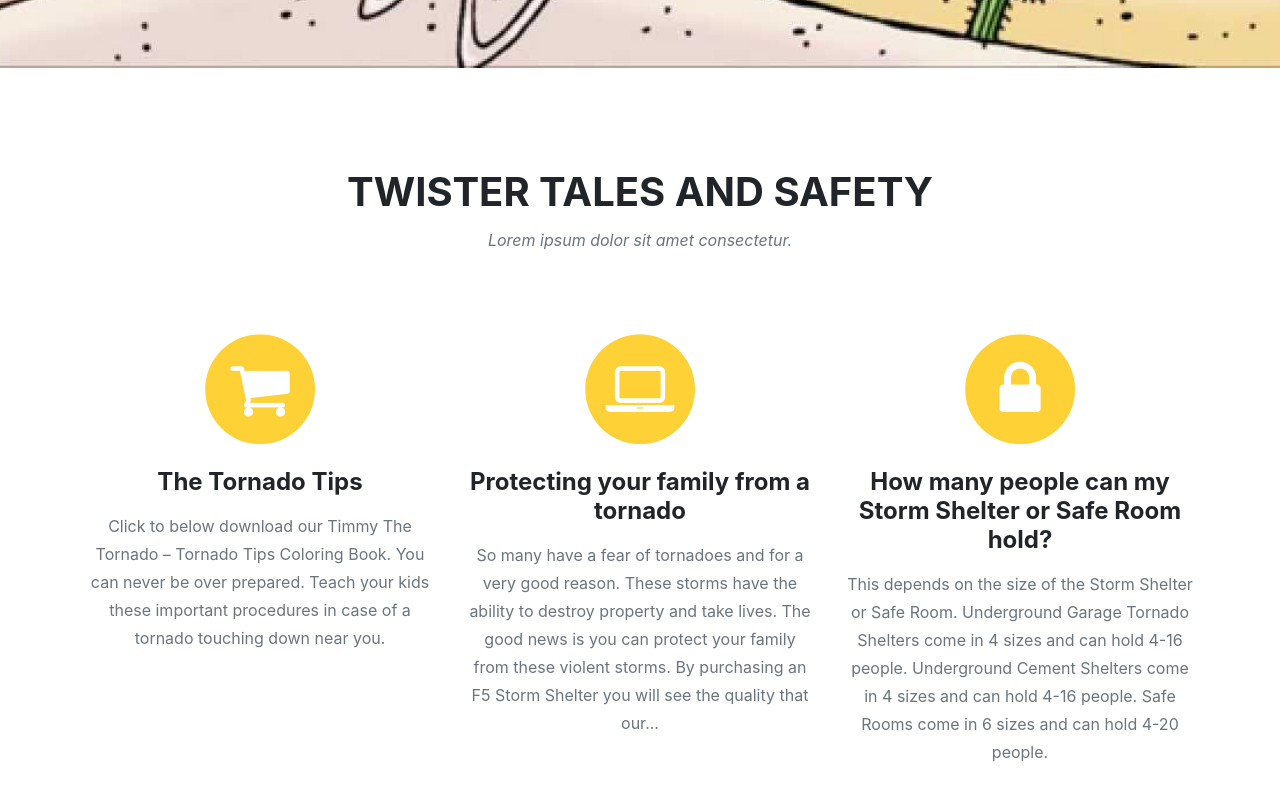
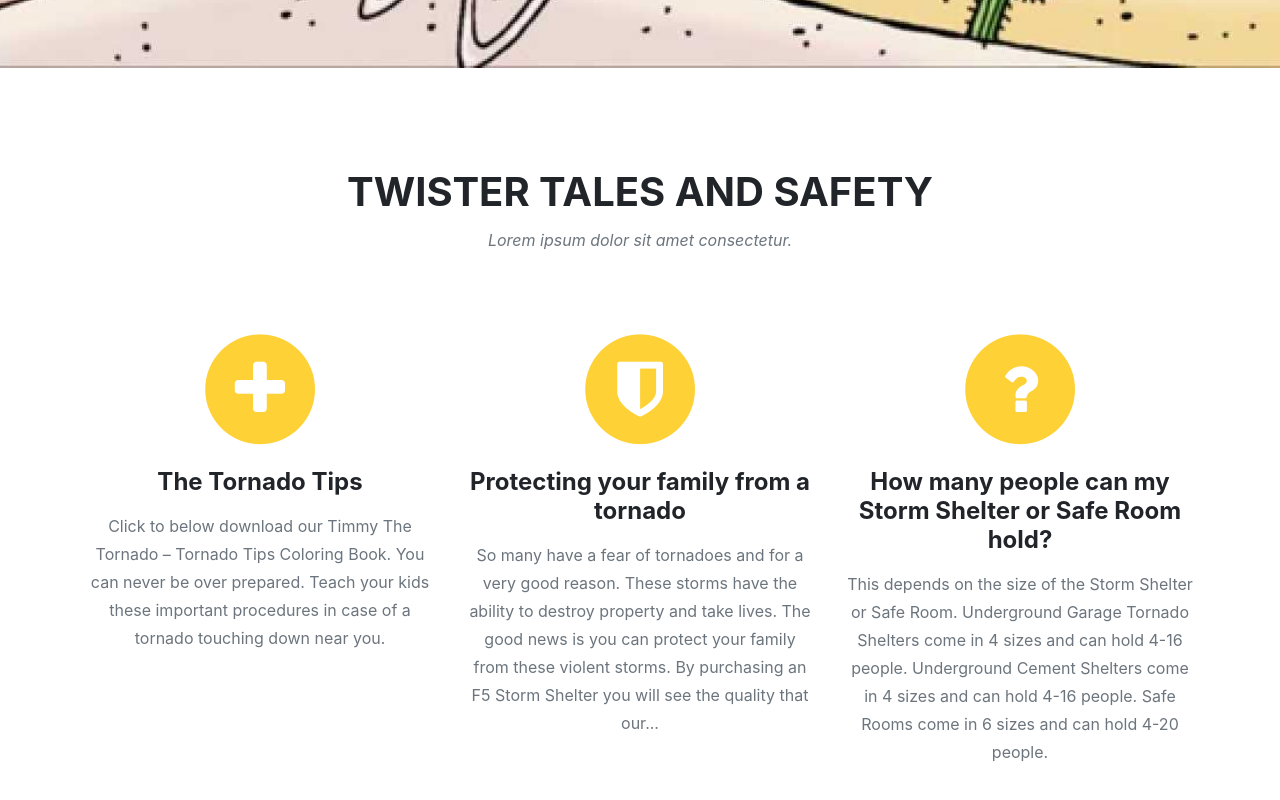
Before and after one commit to KyleCieskiewicz/storm-shelter-frontend, a React (Create React App) app: page / in a window 1280 px wide. Shown: the part 766-1566 px from the top of the page. Built offline with nearby package versions, Linux system fonts and the light colour scheme.

Commit message:
updated icons

```diff
--- a/src/App.js
+++ b/src/App.js
@@ -87,7 +87,7 @@ function App() {
         <div className="col-md-4">
           <span className="fa-stack fa-4x">
             <i className="fa fa-circle fa-stack-2x text-primary"></i>
-            <i className="fa fa-shopping-cart fa-stack-1x fa-inverse"></i>
+            <i className="fa fa-plus fa-stack-1x fa-inverse"></i>
           </span>
           <h4 className="service-heading">The Tornado Tips</h4>
           <p className="text-muted">Click to below download our Timmy The Tornado – Tornado Tips Coloring Book. You can never be over prepared. Teach your kids these important procedures in case of a tornado touching down near you.</p>
@@ -95,7 +95,7 @@ function App() {
         <div className="col-md-4">
           <span className="fa-stack fa-4x">
             <i className="fa fa-circle fa-stack-2x text-primary"></i>
-            <i className="fa fa-laptop fa-stack-1x fa-inverse"></i>
+            <i className="fa fa-shield fa-stack-1x fa-inverse"></i>
           </span>
           <h4 className="service-heading">Protecting your family from a tornado</h4>
           <p className="text-muted">So many have a fear of tornadoes and for a very good reason. These storms have the ability to destroy property and take lives. The good news is you can protect your family from these violent storms. By purchasing an F5 Storm Shelter you will see the quality that our...</p>
@@ -103,7 +103,7 @@ function App() {
         <div className="col-md-4">
           <span className="fa-stack fa-4x">
             <i className="fa fa-circle fa-stack-2x text-primary"></i>
-            <i className="fa fa-lock fa-stack-1x fa-inverse"></i>
+            <i className="fa fa-question fa-stack-1x fa-inverse"></i>
           </span>
           <h4 className="service-heading">How many people can my Storm Shelter or Safe Room hold?</h4>
           <p className="text-muted"> This depends on the size of the Storm Shelter or Safe Room. Underground Garage Tornado Shelters come in 4 sizes and can hold 4-16 people. Underground Cement Shelters come in 4 sizes and can hold 4-16 people. Safe Rooms come in 6 sizes and can hold 4-20 people.</p>
```
